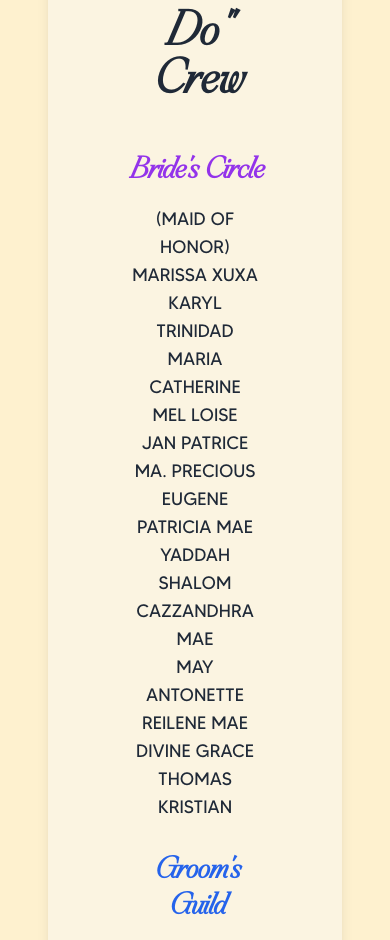
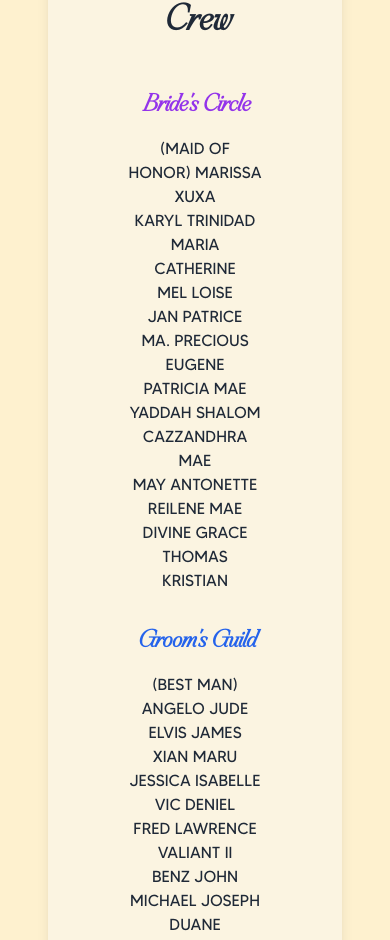
Before and after one commit to kulaizki/imclizyforyou, a Next.js app: page / in a window 390 px wide. Shown: the part 4135-5075 px from the top of the page. Built offline with nearby package versions, Linux system fonts and the light colour scheme.

Commit message:
refactor: improve mobile responsiveness

```diff
--- a/src/app/page.tsx
+++ b/src/app/page.tsx
@@ -1,12 +1,12 @@
 "use client";
+
 import Image from "next/image";
 import Crew from "@/components/Crew";
 import Sponsors from "@/components/Sponsors";
-import Gifts from "@/components/Gifts";
-import Children from "@/components/Children";
-import Attire from "@/components/Attire";
-import Reception from "@/components/Reception";
+// import Gifts from "@/components/Gifts";
+// import Children from "@/components/Children";
 import ReceptionGuest from "@/components/ReceptionGuest";
+import GiftsChildren from "@/components/GiftsChildren";
 
 export default function Home() {
   return (
@@ -20,7 +20,7 @@ export default function Home() {
             muted
             playsInline
           >
-            <source src="/assets/3.mp4" type="video/mp4" />
+            <source src="/assets/31.mp4" type="video/mp4" />
             Your browser does not support the video tag.
           </video>
         </div>
@@ -53,10 +53,9 @@ export default function Home() {
           <Sponsors />
           <Crew />
           <ReceptionGuest />
-          {/* <Reception />
-          <Attire /> */}
-          <Gifts />
-          <Children />
+          <GiftsChildren />
+          {/* <Gifts />
+          <Children /> */}
           <h1 className="text-4xl sm:text-5xl md:text-6xl lg:text-7xl select-none font-wedding font-semibold text-gray-800 tracking-wide">
             RSVP
           </h1>
--- a/src/components/Crew.tsx
+++ b/src/components/Crew.tsx
@@ -2,59 +2,59 @@ export default function Crew() {
   return (
     <div className="flex flex-col items-center justify-center bg-[#fef1cf] gap-y-8 px-8 select-none">
       <div className="bg-[#faf5e7] bg-opacity-80 rounded-lg shadow-lg p-20 max-w-5xl w-full">
-        <h1 className="text-5xl font-wedding font-bold text-gray-800 tracking-wide text-center mb-12">
+        <h1 className="text-4xl sm:text-5xl font-wedding font-bold text-gray-800 tracking-wide text-center mb-12">
           The &quot;I Do&quot; Crew
         </h1>
 
         <div className="flex flex-col md:flex-row items-center justify-between w-full max-w-4xl gap-8">
           <div className="flex-1 text-center">
-            <h2 className="text-3xl font-wedding font-semibold text-purple-600">
+            <h2 className="text-2xl sm:text-3xl font-wedding font-semibold text-purple-600">
               Bride&apos;s Circle
             </h2>
-            <p className="text-lg mt-4 text-gray-800 uppercase">
+            <p className="text-base sm:text-lg mt-4 text-gray-800 uppercase">
               (Maid of Honor) Marissa Xuxa
             </p>
-            <p className="text-lg text-gray-800 uppercase">Karyl Trinidad</p>
-            <p className="text-lg text-gray-800 uppercase">Maria Catherine</p>
-            <p className="text-lg text-gray-800 uppercase">Mel Loise</p>
-            <p className="text-lg text-gray-800 uppercase">Jan Patrice</p>
-            <p className="text-lg text-gray-800 uppercase">Ma. Precious Eugene</p>
-            <p className="text-lg text-gray-800 uppercase">Patricia Mae</p>
-            <p className="text-lg text-gray-800 uppercase">Yaddah Shalom</p>
-            <p className="text-lg text-gray-800 uppercase">Cazzandhra Mae</p>
-            <p className="text-lg text-gray-800 uppercase">May Antonette</p>
-            <p className="text-lg text-gray-800 uppercase">Reilene Mae</p>
-            <p className="text-lg text-gray-800 uppercase">Divine Grace</p>
-            <p className="text-lg text-gray-800 uppercase">Thomas Kristian</p>
+            <p className="text-base sm:text-lg text-gray-800 uppercase">Karyl Trinidad</p>
+            <p className="text-base sm:text-lg text-gray-800 uppercase">Maria Catherine</p>
+            <p className="text-base sm:text-lg text-gray-800 uppercase">Mel Loise</p>
+            <p className="text-base sm:text-lg text-gray-800 uppercase">Jan Patrice</p>
+            <p className="text-base sm:text-lg text-gray-800 uppercase">Ma. Precious Eugene</p>
+            <p className="text-base sm:text-lg text-gray-800 uppercase">Patricia Mae</p>
+            <p className="text-base sm:text-lg text-gray-800 uppercase">Yaddah Shalom</p>
+            <p className="text-base sm:text-lg text-gray-800 uppercase">Cazzandhra Mae</p>
+            <p className="text-base sm:text-lg text-gray-800 uppercase">May Antonette</p>
+            <p className="text-base sm:text-lg text-gray-800 uppercase">Reilene Mae</p>
+            <p className="text-base sm:text-lg text-gray-800 uppercase">Divine Grace</p>
+            <p className="text-base sm:text-lg text-gray-800 uppercase">Thomas Kristian</p>
           </div>
 
           <div className="flex-1 text-center">
-            <h2 className="text-3xl font-wedding font-semibold text-blue-600">
+            <h2 className="text-2xl sm:text-3xl font-wedding font-semibold text-blue-600">
               Groom&apos;s Guild
             </h2>
-            <p className="text-lg mt-4 text-gray-800 uppercase">
+            <p className="text-base sm:text-lg mt-4 text-gray-800 uppercase">
               (Best Man) Angelo Jude
             </p>
-            <p className="text-lg text-gray-800 uppercase">Elvis James</p>
-            <p className="text-lg text-gray-800 uppercase">Xian Maru</p>
-            <p className="text-lg text-gray-800 uppercase">Jessica Isabelle</p>
-            <p className="text-lg text-gray-800 uppercase">Vic Deniel</p>
-            <p className="text-lg text-gray-800 uppercase">Fred Lawrence</p>
-            <p className="text-lg text-gray-800 uppercase">Valiant II</p>
-            <p className="text-lg text-gray-800 uppercase">Benz John</p>
-            <p className="text-lg text-gray-800 uppercase">Michael Joseph</p>
-            <p className="text-lg text-gray-800 uppercase">Duane</p>
-            <p className="text-lg text-gray-800 uppercase">John Calvin</p>
-            <p className="text-lg text-gray-800 uppercase">John Michael</p>
-            <p className="text-lg text-gray-800 uppercase">Christine</p>
+            <p className="text-base sm:text-lg text-gray-800 uppercase">Elvis James</p>
+            <p className="text-base sm:text-lg text-gray-800 uppercase">Xian Maru</p>
+            <p className="text-base sm:text-lg text-gray-800 uppercase">Jessica Isabelle</p>
+            <p className="text-base sm:text-lg text-gray-800 uppercase">Vic Deniel</p>
+            <p className="text-base sm:text-lg text-gray-800 uppercase">Fred Lawrence</p>
+            <p className="text-base sm:text-lg text-gray-800 uppercase">Valiant II</p>
+            <p className="text-base sm:text-lg text-gray-800 uppercase">Benz John</p>
+            <p className="text-base sm:text-lg text-gray-800 uppercase">Michael Joseph</p>
+            <p className="text-base sm:text-lg text-gray-800 uppercase">Duane</p>
+            <p className="text-base sm:text-lg text-gray-800 uppercase">John Calvin</p>
+            <p className="text-base sm:text-lg text-gray-800 uppercase">John Michael</p>
+            <p className="text-base sm:text-lg text-gray-800 uppercase">Christine</p>
           </div>
         </div>
 
         <div className="text-center max-w-4xl mt-8">
-          <h2 className="text-3xl font-wedding font-semibold text-purple-600">
+          <h2 className="text-2xl sm:text-3xl font-wedding font-semibold text-purple-600">
             The Flavras Dryads
           </h2>
-          <div className="flex flex-wrap justify-center mt-4 gap-x-6 gap-y-2 text-lg text-gray-800 uppercase">
+          <div className="flex flex-wrap justify-center mt-4 gap-x-6 gap-y-2 text-base sm:text-lg text-gray-800 uppercase">
             <p>Arya Madison</p>
             <p>Anna Maria</p>
             <p>Rhian Zhavia</p>
@@ -64,10 +64,10 @@ export default function Crew() {
         </div>
 
         <div className="text-center max-w-4xl mt-8">
-          <h2 className="text-3xl font-wedding font-semibold text-blue-600">
+          <h2 className="text-2xl sm:text-3xl font-wedding font-semibold text-blue-600">
             The Emissaries
           </h2>
-          <div className="flex flex-wrap justify-center mt-4 gap-x-8 text-lg text-gray-800 uppercase">
+          <div className="flex flex-wrap justify-center mt-4 gap-x-8 text-base sm:text-lg text-gray-800 uppercase">
             <p>(Symbol of Love) Joachim Atom</p>
             <p>(Symbol of Treasure) Kyle Nicole</p>
             <p>(Symbol of Faith) Riley James</p>
@@ -75,10 +75,10 @@ export default function Crew() {
         </div>
 
         <div className="text-center max-w-4xl mt-8">
-          <h2 className="text-3xl font-wedding font-semibold text-purple-600">
+          <h2 className="text-2xl sm:text-3xl font-wedding font-semibold text-purple-600">
             The Nuptial Heralds
           </h2>
-          <p className="text-lg mt-4 text-gray-800 uppercase">
+          <p className="text-base sm:text-lg mt-4 text-gray-800 uppercase">
             Daniele Sebastian & Jhulia
           </p>
         </div>
--- /dev/null
+++ b/src/components/GiftsChildren.tsx
@@ -0,0 +1,46 @@
+import React from "react";
+
+const GiftsChildren = () => {
+  return (
+    <div className="flex flex-col gap-y-16 md:flex-row bg-[#fef1cf] px-8 select-none">
+      <div className="bg-[#faf5e7] bg-opacity-80 rounded-lg shadow-lg p-10 mx-4 flex flex-col justify-between max-w-2xl">
+        <h1 className="text-5xl font-wedding font-bold text-gray-800 text-center mb-12">
+          Gifts
+        </h1>
+
+        <div className="flex flex-col items-center gap-4 text-center text-gray-800 text-lg leading-relaxed mx-auto">
+          <p className="uppercase max-w-md">
+            YOUR LOVE, LAUGHTER AND COMPANY ON OUR WEDDING DAY IS THE GREATEST
+            GIFT OF ALL.
+          </p>
+          <p className="uppercase max-w-md">
+            BUT IF A GIFT IS ON YOUR MIND, A MONETARY CONTRIBUTION WOULD BE
+            KIND.
+          </p>
+          <p className="uppercase max-w-md">
+            IT WILL HELP US MORE THAN WORDS CAN SAY TO CELEBRATE OUR SPECIAL
+            DAY.
+          </p>
+        </div>
+      </div>
+      <div className="bg-[#faf5e7] bg-opacity-80 rounded-lg shadow-lg p-10 mx-4 flex flex-col justify-top max-w-2xl">
+        <h1 className="text-5xl font-wedding font-bold text-gray-800 text-center mb-12">
+          Children & Plus Ones
+        </h1>
+
+        <div className="text-center text-gray-700 text-lg leading-relaxed mx-auto">
+          <p className="mb-6 select-none max-w-md">
+            DUE TO SPACE & CAPACITY RESTRICTIONS,
+            <br />
+            WE CAN ONLY ACCOMMODATE THE GUESTS NAMED ON THIS INVITATION.
+          </p>
+          <p className="select-none max-w-md">
+            FOR QUESTIONS/CONCERNS PLEASE REACH OUT TO US.
+          </p>
+        </div>
+      </div>
+    </div>
+  );
+};
+
+export default GiftsChildren;
--- a/src/components/ReceptionGuest.tsx
+++ b/src/components/ReceptionGuest.tsx
@@ -3,14 +3,14 @@ import Image from "next/image";
 
 const ReceptionGuest = () => {
   return (
-    <div className="flex flex-col md:flex-row bg-[#fef1cf] px-8 select-none">
+    <div className="flex flex-col md:flex-row bg-[#fef1cf] px-8 gap-y-16 select-none">
       {/* Reception Section */}
       <div className="bg-[#faf5e7] bg-opacity-80 rounded-lg shadow-lg p-10 flex-1 mx-4 flex flex-col justify-between">
         <h1 className="text-5xl select-none font-wedding font-bold text-gray-800 tracking-wide text-center mb-6">
           Reception
         </h1>
 
-        <div className="text-center text-gray-700 text-lg leading-relaxed max-w-4xl mx-auto mb-6">
+        <div className="text-center text-gray-700 text-lg leading-relaxed max-w-md mx-auto mb-6">
           <p className="mb-4">
             <span className="select-none font-regular text-gray-800">
               PEOPLE&apos;S CENTER, TACLOBAN, LEYTE.
@@ -37,13 +37,13 @@ const ReceptionGuest = () => {
           Guest Attire
         </h1>
 
-        <div className="text-center text-gray-700 text-lg leading-relaxed max-w-4xl mx-auto">
+        <div className="text-center text-gray-700 text-lg leading-relaxed max-w-2xl mx-auto">
           <p className="mb-4 select-none">
             <span className="select-none text-gray-800">
               FORMAL, STRICTLY NO JEANS NOR SHORTS.
             </span>
           </p>
-          <p className="select-none">
+          <p className="select-none max-w-xl">
             WE ASK VISITORS TO WEAR OUR COLOR SCHEME TO COALESCE WITH THE THEME.
           </p>
           <div className="flex justify-center mt-6">
```
Also changed, not shown: src/components/Sponsors.tsx (+11 -7 lines), 1 other file (tests, documents, lock files or other folders).
